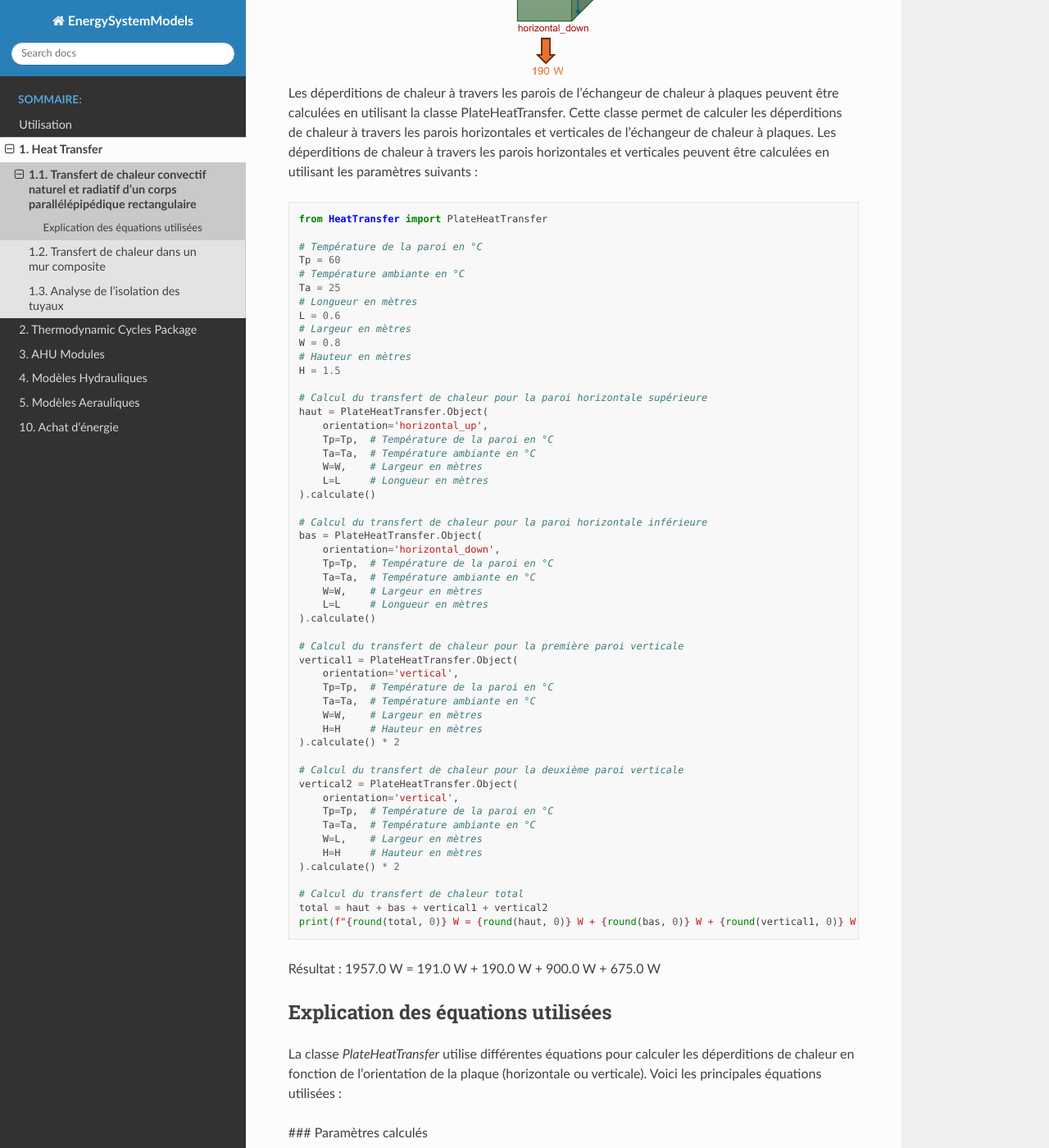
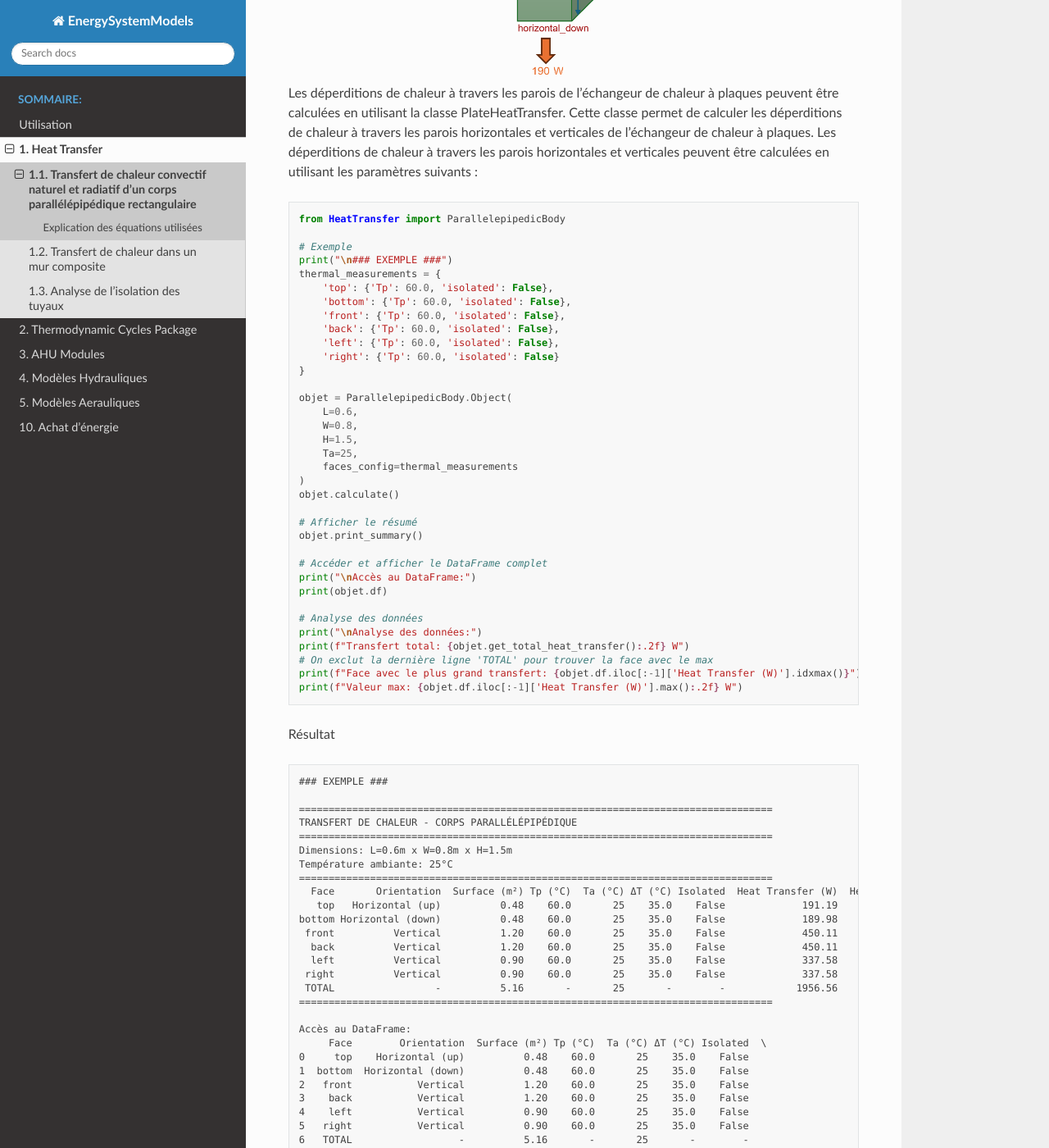
Before and after one commit to ZoheirHADID/EnergySystemModels-fr, a Sphinx documentation site: the page built from docs/source/001-heat_transfer/transfert_chaleur.rst, in a window 1280 px wide and 1400 px high, scrolled down 591 px. Shown: the whole window at 82% size. Built offline with Sphinx 7.4.7 and the Read the Docs theme 3.1.0, drawn with Linux system fonts in a browser that asks for light colours; pages that are not in the unit, such as notebooks, are missing from menus; some of the changed text lies outside the part shown.

Commit message:
Transfert de chaleur convectif naturel et radiatif d'un corps parallélépipédique rectangulaire

```diff
--- a/docs/source/001-heat_transfer/transfert_chaleur.rst
+++ b/docs/source/001-heat_transfer/transfert_chaleur.rst
@@ -13,61 +13,85 @@ Les déperditions de chaleur à travers les parois de l'échangeur de chaleur à
 
 .. code-block:: python
 
-    from HeatTransfer import PlateHeatTransfer
+  from HeatTransfer import ParallelepipedicBody
 
-    # Température de la paroi en °C
-    Tp = 60
-    # Température ambiante en °C
-    Ta = 25
-    # Longueur en mètres
-    L = 0.6
-    # Largeur en mètres
-    W = 0.8
-    # Hauteur en mètres
-    H = 1.5
+  # Exemple
+  print("\n### EXEMPLE ###")
+  thermal_measurements = {
+      'top': {'Tp': 60.0, 'isolated': False},
+      'bottom': {'Tp': 60.0, 'isolated': False},
+      'front': {'Tp': 60.0, 'isolated': False},
+      'back': {'Tp': 60.0, 'isolated': False},
+      'left': {'Tp': 60.0, 'isolated': False},
+      'right': {'Tp': 60.0, 'isolated': False}
+  }
 
-    # Calcul du transfert de chaleur pour la paroi horizontale supérieure
-    haut = PlateHeatTransfer.Object(
-        orientation='horizontal_up',
-        Tp=Tp,  # Température de la paroi en °C
-        Ta=Ta,  # Température ambiante en °C
-        W=W,    # Largeur en mètres
-        L=L     # Longueur en mètres
-    ).calculate()
+  objet = ParallelepipedicBody.Object(
+      L=0.6,
+      W=0.8,
+      H=1.5,
+      Ta=25,
+      faces_config=thermal_measurements
+  )
+  objet.calculate()
 
-    # Calcul du transfert de chaleur pour la paroi horizontale inférieure
-    bas = PlateHeatTransfer.Object(
-        orientation='horizontal_down',
-        Tp=Tp,  # Température de la paroi en °C
-        Ta=Ta,  # Température ambiante en °C
-        W=W,    # Largeur en mètres
-        L=L     # Longueur en mètres
-    ).calculate()
+  # Afficher le résumé
+  objet.print_summary()
 
-    # Calcul du transfert de chaleur pour la première paroi verticale
-    vertical1 = PlateHeatTransfer.Object(
-        orientation='vertical',
-        Tp=Tp,  # Température de la paroi en °C
-        Ta=Ta,  # Température ambiante en °C
-        W=W,    # Largeur en mètres
-        H=H     # Hauteur en mètres
-    ).calculate() * 2
+  # Accéder et afficher le DataFrame complet
+  print("\nAccès au DataFrame:")
+  print(objet.df)
 
-    # Calcul du transfert de chaleur pour la deuxième paroi verticale
-    vertical2 = PlateHeatTransfer.Object(
-        orientation='vertical',
-        Tp=Tp,  # Température de la paroi en °C
-        Ta=Ta,  # Température ambiante en °C
-        W=L,    # Largeur en mètres
-        H=H     # Hauteur en mètres
-    ).calculate() * 2
+  # Analyse des données
+  print("\nAnalyse des données:")
+  print(f"Transfert total: {objet.get_total_heat_transfer():.2f} W")
+  # On exclut la dernière ligne 'TOTAL' pour trouver la face avec le max
+  print(f"Face avec le plus grand transfert: {objet.df.iloc[:-1]['Heat Transfer (W)'].idxmax()}")
+  print(f"Valeur max: {objet.df.iloc[:-1]['Heat Transfer (W)'].max():.2f} W")
 
-    # Calcul du transfert de chaleur total
-    total = haut + bas + vertical1 + vertical2
-    print(f"{round(total, 0)} W = {round(haut, 0)} W + {round(bas, 0)} W + {round(vertical1, 0)} W + {round(vertical2, 0)} W")
+Résultat ::
 
-Résultat :
-1957.0 W = 191.0 W + 190.0 W + 900.0 W + 675.0 W
+  ### EXEMPLE ###
+
+  ================================================================================
+  TRANSFERT DE CHALEUR - CORPS PARALLÉLÉPIPÉDIQUE
+  ================================================================================
+  Dimensions: L=0.6m x W=0.8m x H=1.5m
+  Température ambiante: 25°C
+  ================================================================================
+    Face       Orientation  Surface (m²) Tp (°C)  Ta (°C) ΔT (°C) Isolated  Heat Transfer (W)  Heat Flux (W/m²)
+     top   Horizontal (up)          0.48    60.0       25    35.0    False             191.19            398.31
+  bottom Horizontal (down)          0.48    60.0       25    35.0    False             189.98            395.80
+   front          Vertical          1.20    60.0       25    35.0    False             450.11            375.09
+    back          Vertical          1.20    60.0       25    35.0    False             450.11            375.09
+    left          Vertical          0.90    60.0       25    35.0    False             337.58            375.09
+   right          Vertical          0.90    60.0       25    35.0    False             337.58            375.09
+   TOTAL                 -          5.16       -       25       -        -            1956.56            379.18
+  ================================================================================
+
+  Accès au DataFrame:
+       Face        Orientation  Surface (m²) Tp (°C)  Ta (°C) ΔT (°C) Isolated  \
+  0     top    Horizontal (up)          0.48    60.0       25    35.0    False
+  1  bottom  Horizontal (down)          0.48    60.0       25    35.0    False
+  2   front           Vertical          1.20    60.0       25    35.0    False
+  3    back           Vertical          1.20    60.0       25    35.0    False
+  4    left           Vertical          0.90    60.0       25    35.0    False
+  5   right           Vertical          0.90    60.0       25    35.0    False
+  6   TOTAL                  -          5.16       -       25       -        -
+
+     Heat Transfer (W)  Heat Flux (W/m²)
+  0             191.19            398.31
+  1             189.98            395.80
+  2             450.11            375.09
+  3             450.11            375.09
+  4             337.58            375.09
+  5             337.58            375.09
+  6            1956.56            379.18
+
+  Analyse des données:
+  Transfert total: 1956.56 W
+  Face avec le plus grand transfert: 2
+  Valeur max: 450.11 W
 
 Explication des équations utilisées
 -----------------------------------
```
